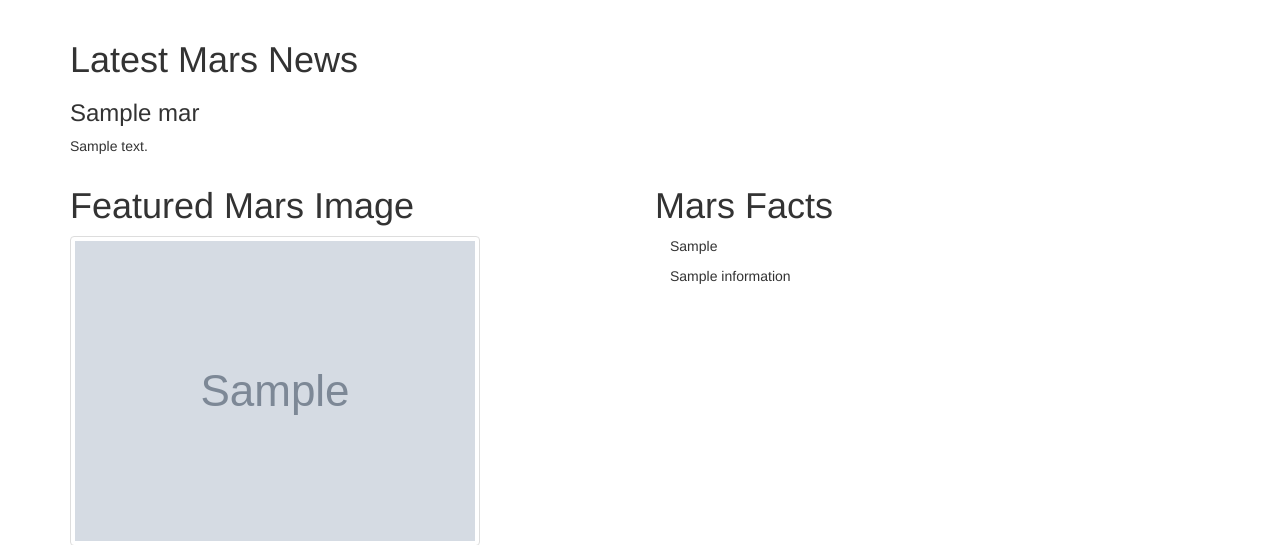
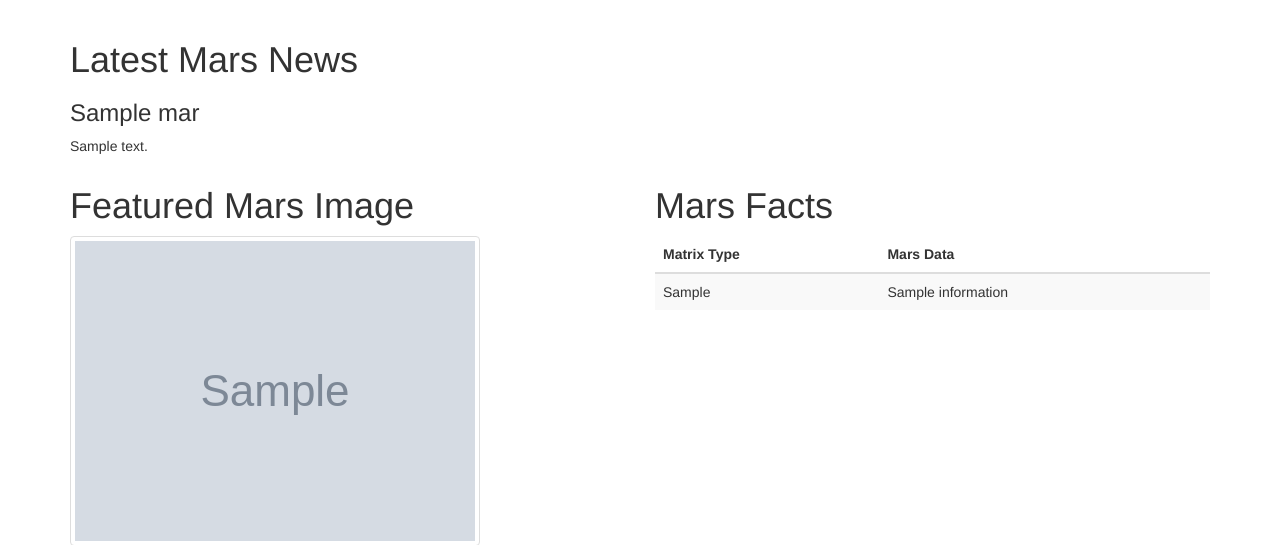
Before and after one commit to kamalnyc17/web-scraping-challenge, a Flask app: page / in a window 1280 px wide. Shown: the part 266-811 px from the top of the page. Run offline with Flask 2, Linux system fonts and the light colour scheme; grey boxes marked "Sample" are stand-in pictures; a database or web service that is not in the repository returns one stand-in record (values such as "Sample title"); some libraries are stand-ins or nearby versions.

Commit message:
fixed table format

```diff
--- a/Templates/index.html
+++ b/Templates/index.html
@@ -42,21 +42,23 @@
             </div>
             <!-- Mars Facts -->
             <div class="col-sm-6">
-                <div class="card">
-                    <div class="card-body">
-                        <h1 class="card-title">Mars Facts</h1>
+                <h1 class="card-title">Mars Facts</h1>
+                <table class="table table-striped">
+                    <thead class="thead-dark">
+                        <tr>
+                            <th scope="col">Matrix Type</th>
+                            <th scope="col">Mars Data</th>
+                        </tr>
+                    </thead>
+                    <tbody>
                         {% for item in listings.mars_facts %}
-                        <div class="col-sm-6">
-                            <div class="card">
-                                <div class="card-body">
-                                    <p class="card-text">{{item.MatrixType}}</p>
-                                    <p class="card-text">{{item.Information}}</p>
-                                </div>
-                            </div>
-                        </div>
+                        <tr>
+                            <td>{{item.MatrixType}}</td>
+                            <td>{{item.Information}}</td>
+                        </tr>
                         {% endfor %}
-                    </div>
-                </div>
+                    </tbody>
+                </table>
             </div>
         </div>
         <div class="row">
```
